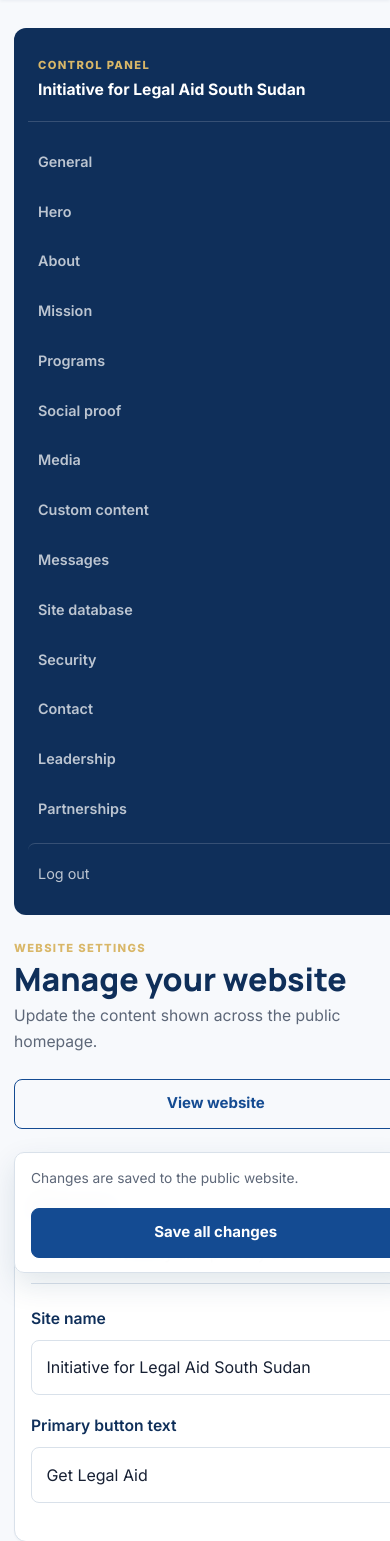
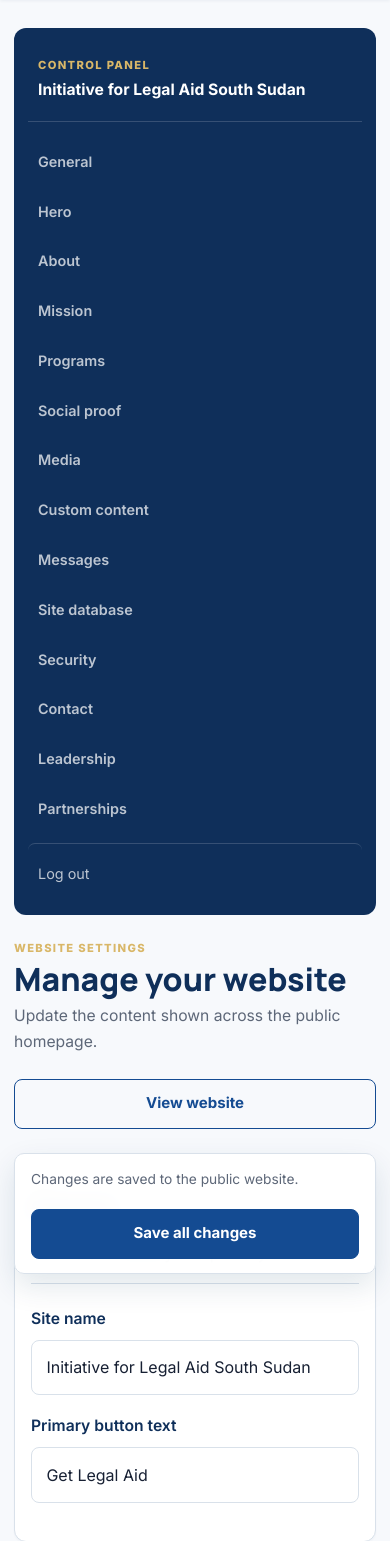
Before and after one commit to freerfa/https-initiativeforlegalaid.org, a Flask app: page /admin in a window 390 px wide; the page is wider, and only the part inside the window is pictured. Shown: the part 85-1626 px from the top of that part. Run offline with Flask 3, Linux system fonts and the light colour scheme; the visitor is signed in with stand-in values (Sample User, id 1); data comes from the database, SQL or seed files in the repository; data that the repository does not hold is empty; some libraries are stand-ins or nearby versions.

Commit message:
Admin panel: fit-to-viewport sidebar with internal scroll

```diff
--- a/static/style.css
+++ b/static/style.css
@@ -513,11 +513,28 @@ p {
   top: 96px;
   display: flex;
   flex-direction: column;
-  min-height: 480px;
+  /* Fit the viewport: shrink to the space under the sticky header and scroll
+     internally, so every nav link + "Log out" stays reachable on short screens. */
+  min-height: min(480px, calc(100vh - 120px));
+  max-height: calc(100vh - 120px);
+  overflow-y: auto;
+  overscroll-behavior: contain;
   padding: 20px 14px;
   background: #102d3b;
   border-radius: 14px;
   color: white;
+  scrollbar-width: thin;
+  scrollbar-color: rgba(255, 255, 255, 0.35) transparent;
+}
+.admin-sidebar::-webkit-scrollbar { width: 8px; }
+.admin-sidebar::-webkit-scrollbar-thumb {
+  background: rgba(255, 255, 255, 0.28);
+  border-radius: 8px;
+}
+.admin-sidebar::-webkit-scrollbar-track { background: transparent; }
+
+.admin-content {
+  min-width: 0;
 }
 
 .admin-sidebar-brand {
@@ -964,6 +981,8 @@ p {
   .admin-sidebar {
     position: static;
     min-height: auto;
+    max-height: none;
+    overflow: visible;
   }
 
   .admin-nav {
@@ -1477,7 +1496,7 @@ img { overflow-wrap: anywhere; }
 
   .admin-layout { padding: 28px 0 60px; }
   .admin-shell { grid-template-columns: 1fr; }
-  .admin-sidebar { position: static; min-height: 0; }
+  .admin-sidebar { position: static; min-height: 0; max-height: none; overflow: visible; }
   .admin-nav { grid-template-columns: repeat(2, minmax(0, 1fr)); gap: 6px; }
   .admin-logout { margin-top: 12px; }
   .admin-page-heading { flex-direction: column; align-items: stretch; }
--- a/templates/base.html
+++ b/templates/base.html
@@ -12,7 +12,7 @@
     <link rel="preconnect" href="https://fonts.googleapis.com" />
     <link rel="preconnect" href="https://fonts.gstatic.com" crossorigin />
     <link href="https://fonts.googleapis.com/css2?family=Inter:wght@400;500;600;700;800&family=Manrope:wght@500;600;700;800&display=swap" rel="stylesheet" />
-    <link rel="stylesheet" href="{{ url_for('static', filename='style.css', v='20260929b') }}" />
+    <link rel="stylesheet" href="{{ url_for('static', filename='style.css', v='20261014a') }}" />
     <script>
       /* Set theme before first paint to avoid a light/dark flash. */
       (function () {
```
Also changed, not shown: CHANGELOG.md.
